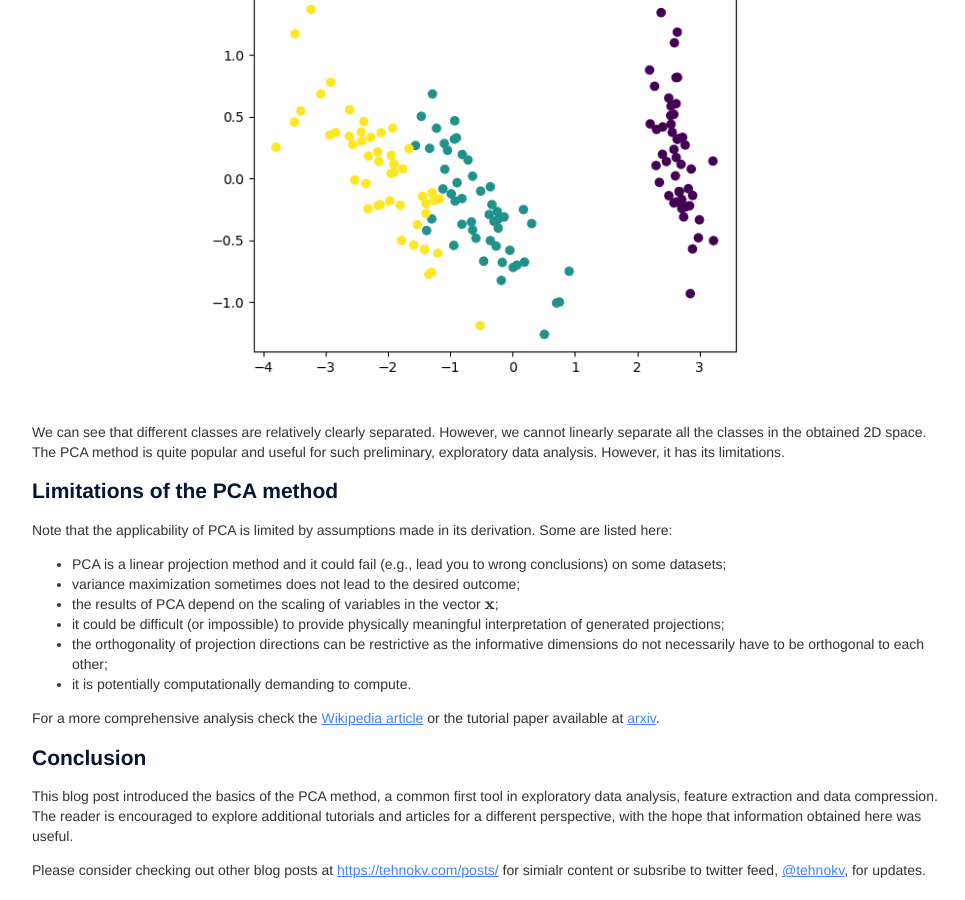
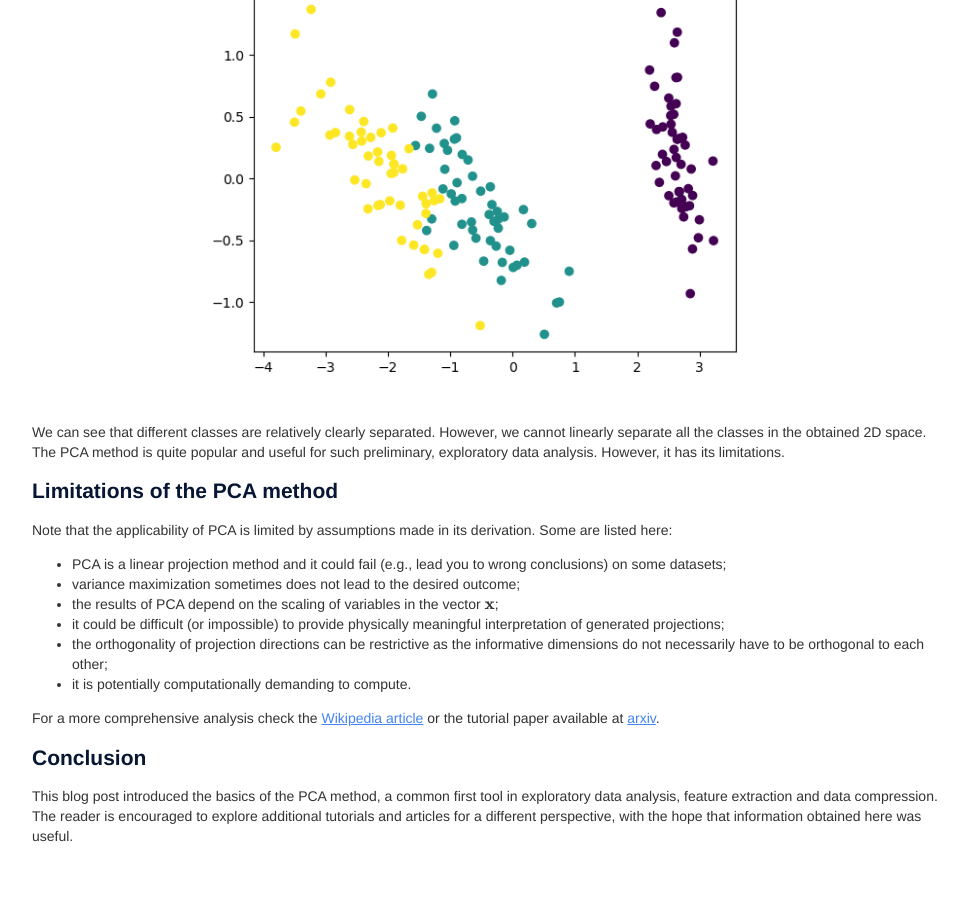
Before and after one commit to nenadmarkus/p, a Jekyll site: the page built from tutorial-on-pca/index.md, in a window 1280 px wide and 900 px high, scrolled down 5086 px. Shown: the whole window, without its empty margins (153-1118 px from the left). Built offline with Jekyll 4.4.1, drawn with Linux system fonts in a browser that asks for light colours; nearby versions of some CDN libraries; after the commit the page ends 5952 px from its top, so only the background shows below that.

Commit message:
tutorial-on-pca

```diff
--- a/tutorial-on-pca/index.md
+++ b/tutorial-on-pca/index.md
@@ -381,5 +381,3 @@ For a more comprehensive analysis check the [Wikipedia article](https://en.wikip
 
 This blog post introduced the basics of the PCA method, a common first tool in exploratory data analysis, feature extraction and data compression.
 The reader is encouraged to explore additional tutorials and articles for a different perspective, with the hope that information obtained here was useful.
-
-Please consider checking out other blog posts at <https://tehnokv.com/posts/> for simialr content or subsribe to twitter feed, [@tehnokv](https://twitter.com/tehnokv), for updates.
```
